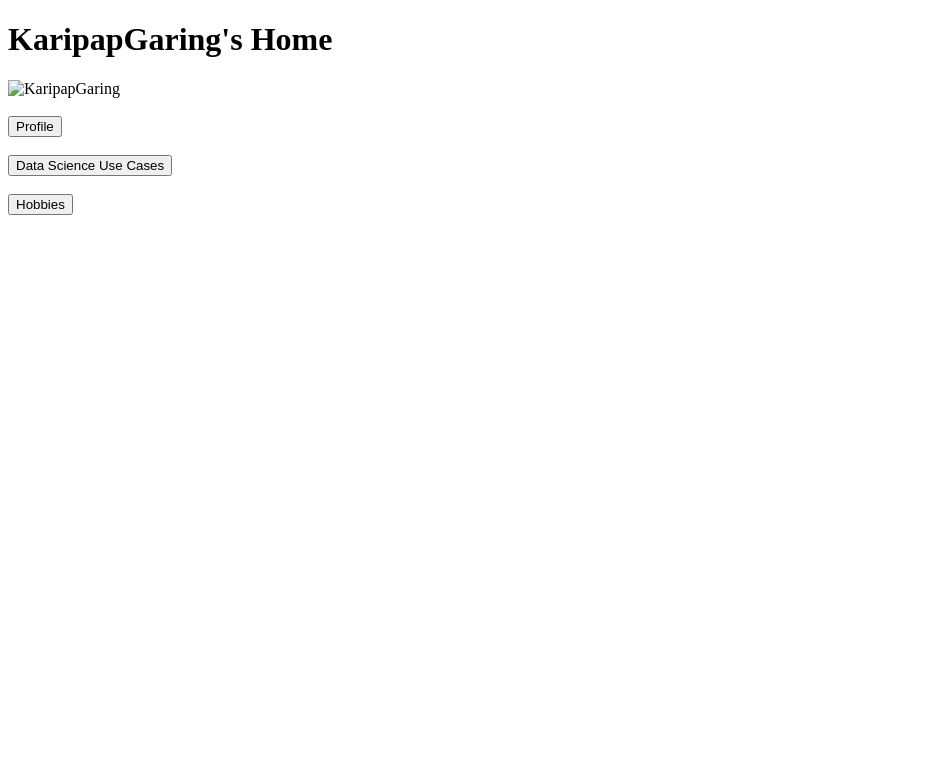
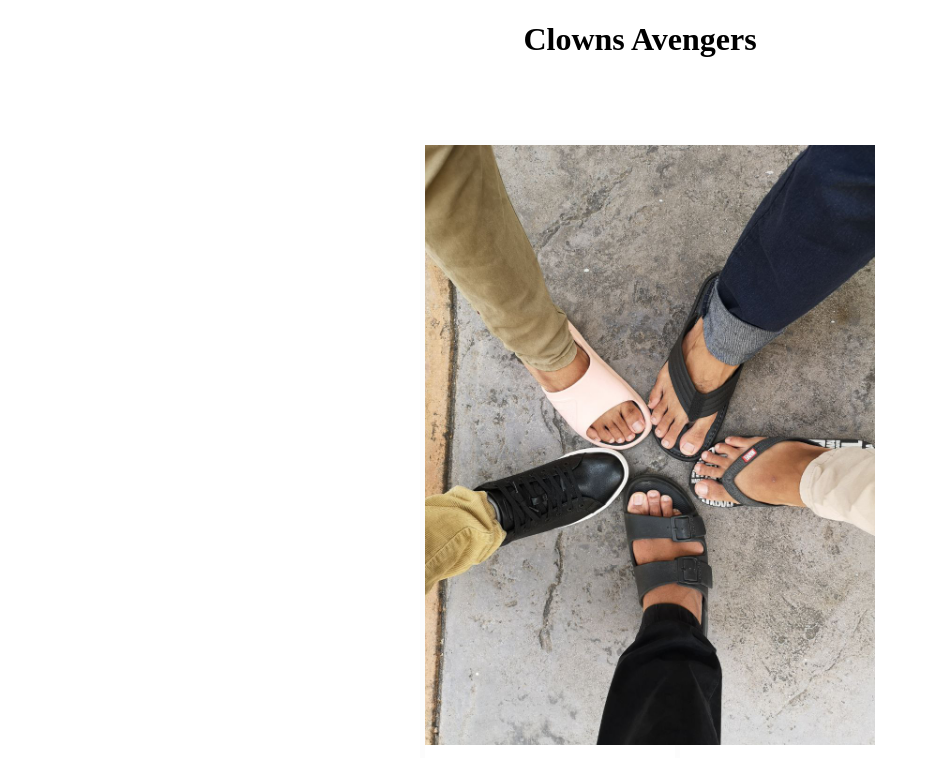
Before and after one commit to afifauzi/kekwn, a plain HTML site: page index.html in a window 1280 px wide. Shown: the top 758 px of the page, without its empty margins (0-930 px from the left). Drawn offline with Linux system fonts and the light colour scheme.

Commit message:
Add files via upload

```diff
--- a/index.html
+++ b/index.html
@@ -11,16 +11,15 @@
 </head>
 <body>
 
-    <h1>KaripapGaring's Home</h1>
+    <h1 style="text-align: center;">Clowns Avengers</h1>
+    <div class="button">
+        <img src="photo_2023-02-21_22-43-28.jpg" title="5 Bintang Kaki " alt="Caer slay" class="gambar">
+        <br><img src="photo_2023-02-21_22-42-53.jpg" title="Pudin's back" alt="Caer slay" class="gambar">
+        <br><img src="photo_2023-02-21_22-42-08.jpg" title="Slayest Caer" alt="Caer slay" class="gambar">
 
-    <img src="OIP.jpg" alt="KaripapGaring">
+    </div>
 
-    <br> <br>
-        <button style="position: static;">Profile</button>
-    <br> <br>
-        <button style="clear: both;">Data Science Use Cases</button>
-    <br> <br>
-        <button style="clear: both;">Hobbies</button>
+
 
 </body>
 </html>
```
